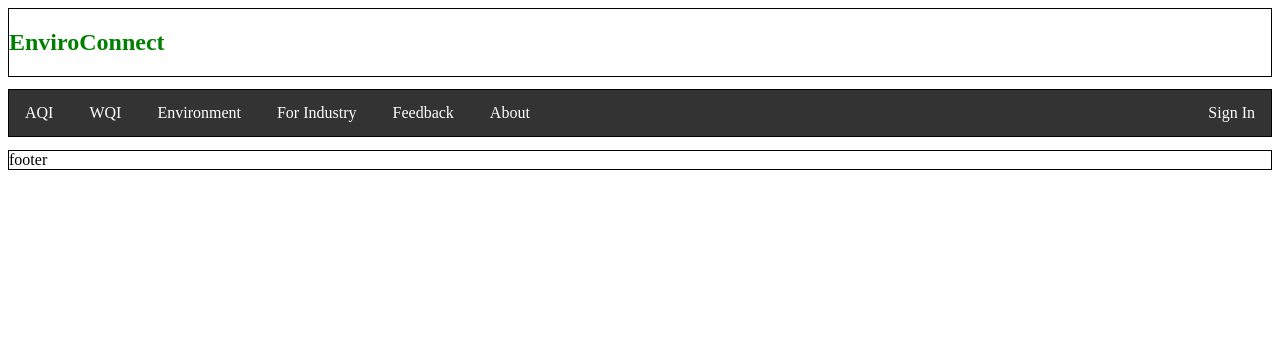
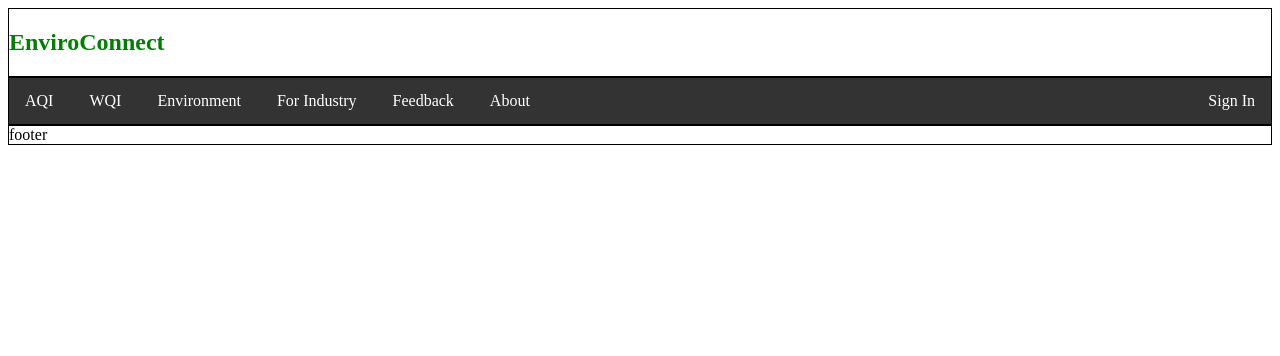
Before and after one commit to Suyash5040/AQI-WQI-Environment-monitoring-system, a Python web app: template EnvC/templates/DRY.html in a window 1280 px wide. Shown: the top 356 px of the page. Run offline with Jinja, Linux system fonts and the light colour scheme; the template is opened without the code that fills it, so the values that code supplies are empty.

Commit message:
padding remove

```diff
--- a/EnvC/templates/DRY.html
+++ b/EnvC/templates/DRY.html
@@ -37,7 +37,6 @@
 
         div {
             border: solid thin;
-            margin-bottom: 1%;
         }
 
         ul {
```
